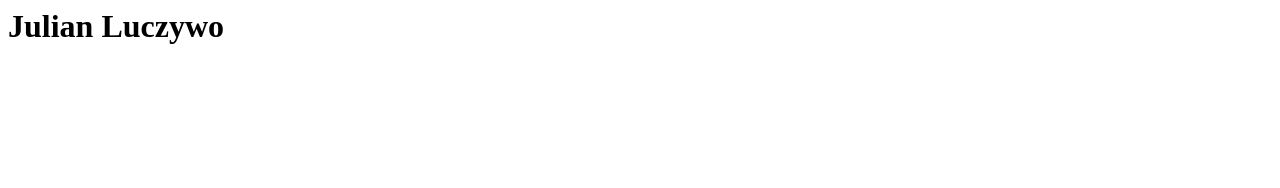
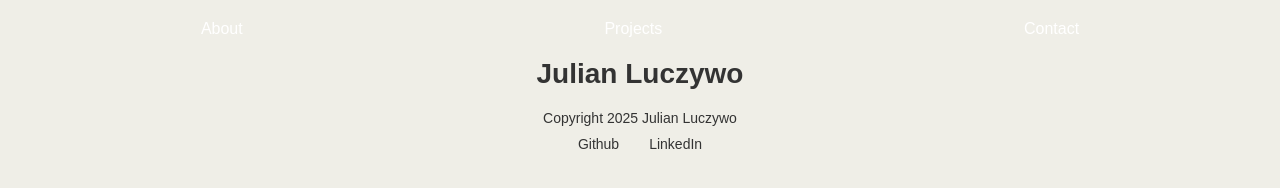
Before and after one commit to JulianLuczywo/personal-website, a plain HTML site: page index.html in a window 1280 px wide. Drawn offline with Linux system fonts and the light colour scheme.

Commit message:
First changes

```diff
--- a/index.html
+++ b/index.html
@@ -5,7 +5,27 @@
     <title>Julian Luczywo</title>
     <link rel="stylesheet" href="styles.css" />
   </head>
+
+  <!-- Nav Bar -->
+  <nav>
+    <ul>
+      <li><a href="about.html">About</a></li>
+      <li><a href="projects.html">Projects</a></li>
+      <li><a href="contact.html">Contact</a></li>
+    </ul>
+  </nav>
+
+  <!-- Main Content -->
   <body>
     <h1>Julian Luczywo</h1>
   </body>
+
+  <!-- Footer -->
+  <footer>
+    <p>Copyright 2025 Julian Luczywo</p>
+    <ul>
+      <li><a href="https://github.com/julianluczywo">Github</a></li>
+      <li><a href="https://www.linkedin.com/in/julianluczywo/">LinkedIn</a></li>
+    </ul>
+  </footer>
 </html>
--- a/styles.css
+++ b/styles.css
@@ -0,0 +1,62 @@
+* {
+  margin: 0;
+  padding: 0;
+  box-sizing: border-box;
+}
+
+body {
+  font-family: Arial, Helvetica, sans-serif;
+  background-color: #efeee7;
+}
+
+nav {
+  color: #fff;
+  list-style: none;
+  padding: 10px;
+}
+
+nav ul {
+  display: flex;
+  justify-content: space-around;
+  list-style: none;
+  padding: 10px;
+}
+
+nav ul li {
+  margin: 0 15px;
+}
+
+nav ul li a {
+  color: #fff;
+  text-decoration: none;
+}
+
+h1 {
+  text-align: center;
+  font-size: 28px;
+  color: #333333;
+}
+
+footer {
+  text-align: center;
+  font-size: 14px;
+  color: #333333;
+  margin-top: 20px;
+}
+
+footer ul {
+  display: flex;
+  justify-content: center;
+  list-style: none;
+  padding: 10px;
+  list-style: none;
+}
+
+footer ul li {
+  margin: 0 15px;
+}
+
+footer ul li a {
+  color: #333333;
+  text-decoration: none;
+}
```
Also changed, not shown: 1 other file.
